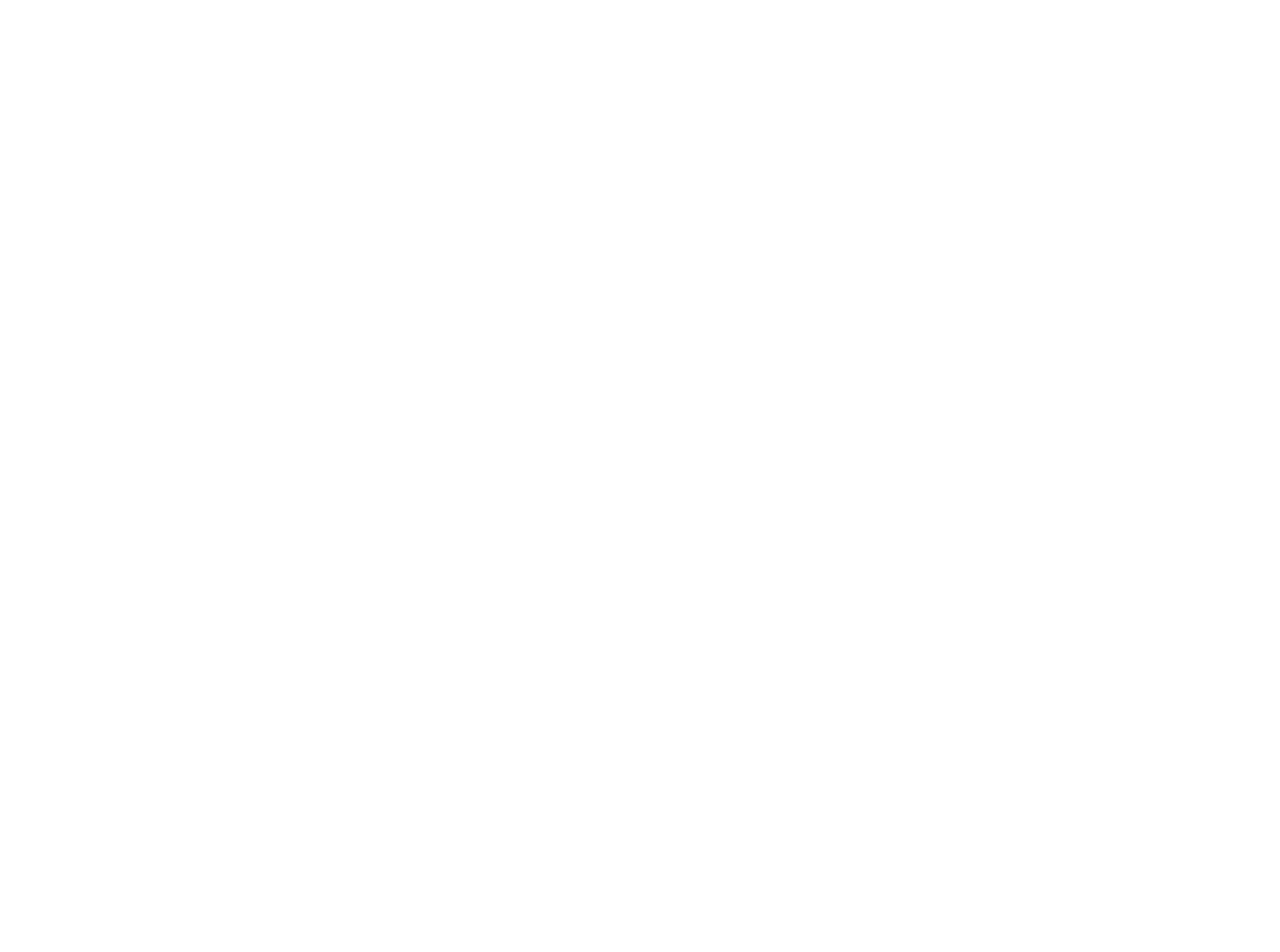
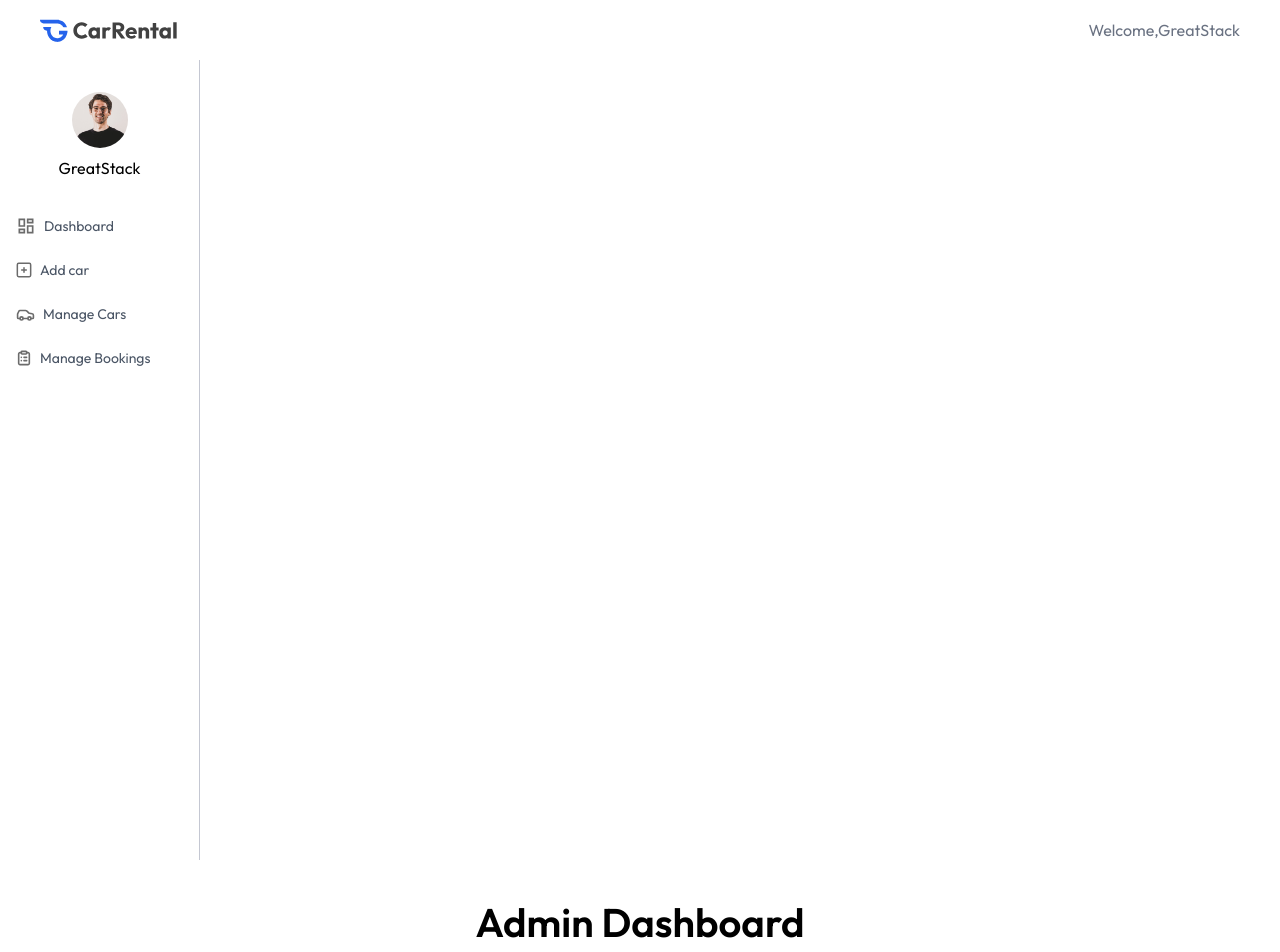
Before and after one commit to Manoj-M19/Car-Rental, a React app in the folder frontend/: page /owner/Dashboard in a window 1280 px wide. Before the commit this address had no page. Shown: the top 952 px of the page. Before the commit the page ends 800 px from the top, so only its background shows below. Built offline with nearby package versions, Linux system fonts and the light colour scheme; the HTML template or start-up script is replaced by a standard one.

Commit message:
modified

```diff
--- a/frontend/src/App.jsx
+++ b/frontend/src/App.jsx
@@ -26,7 +26,7 @@
       <Route path='/cars' element={<Cars/>}/>
       <Route path='/my-bookings' element={<MyBookings/>}/>
       <Route path='/owner'element={<Layout/>}>
-      <Route index element={<Dashboard/>}/>
+      <Route path='/owner/Dashboard' element={<Dashboard/>}/>
       <Route path="add-car" element={<AddCar/>}/>
       <Route path="manage-cars" element={<ManageCars/>}/>
       <Route path="manage-bookings" element={<ManageBookings/>}/>
```
